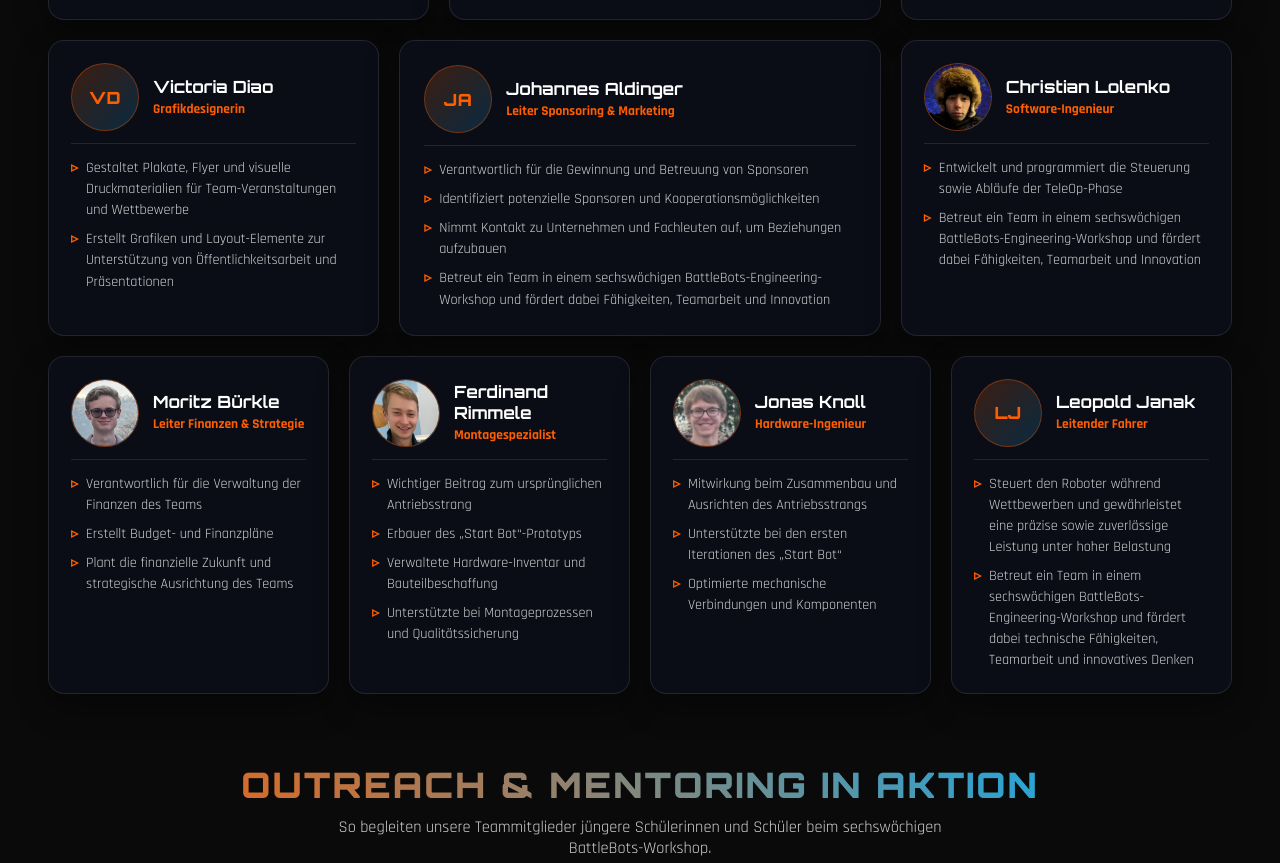
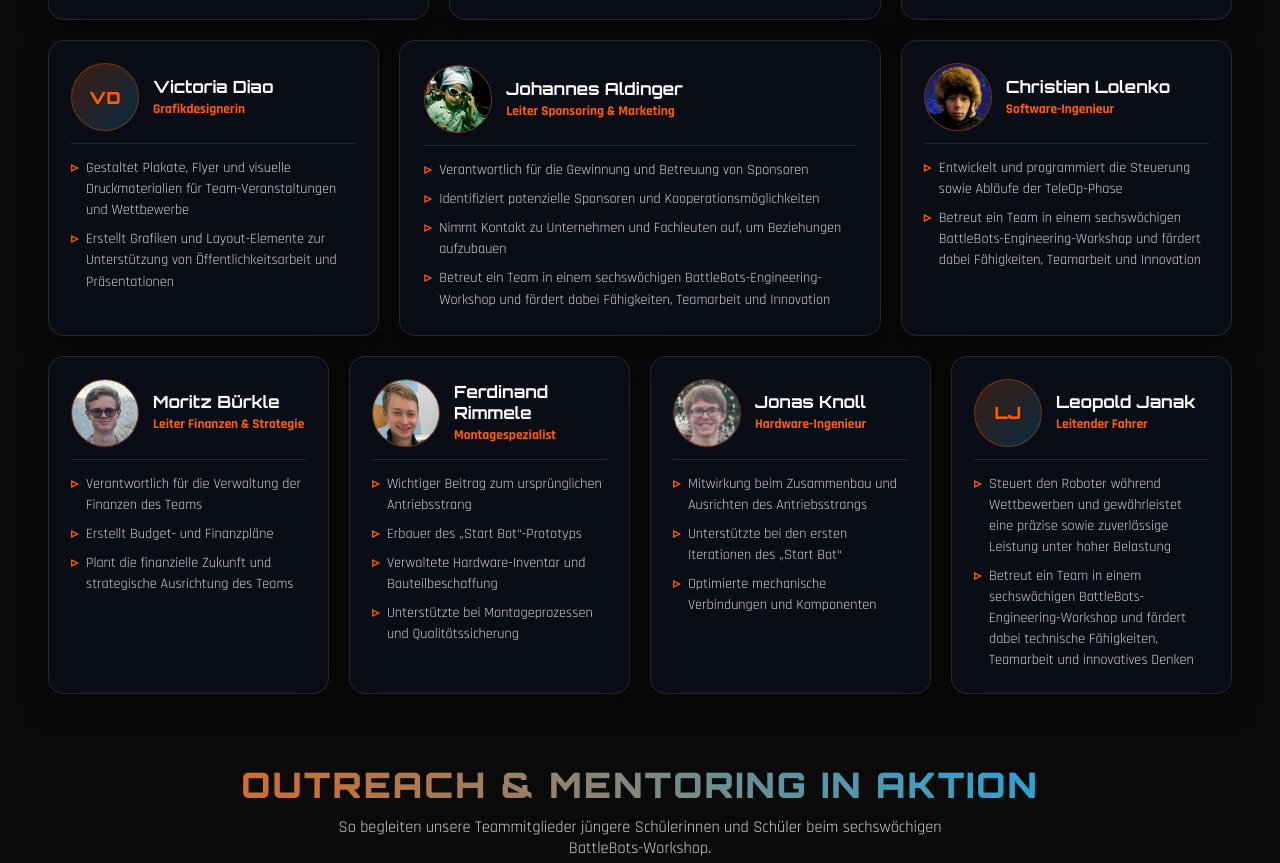
Before and after one commit to RoboRoostersStuttgart/roboroosters.de, a website: page de/team-details.html in a window 1280 px wide. Shown: the part 1281-2144 px from the top of the page. Drawn offline with Linux system fonts and the light colour scheme.

Commit message:
Add image for team member Johannes Aldinger

```diff
--- a/de/team-details.html
+++ b/de/team-details.html
@@ -208,6 +208,8 @@
             <div class="member-head">
                 <div class="member-avatar-wrap">
                     <span class="member-initials">JA</span>
+                                        <img src="../assets/images/johannes.jpg" alt="Johannes Aldinger" loading="eager" referrerpolicy="no-referrer" onerror="this.style.display='none'">
+
                 </div>
                 <div class="member-identity">
                     <h2 class="member-name">Johannes Aldinger</h2>
```
